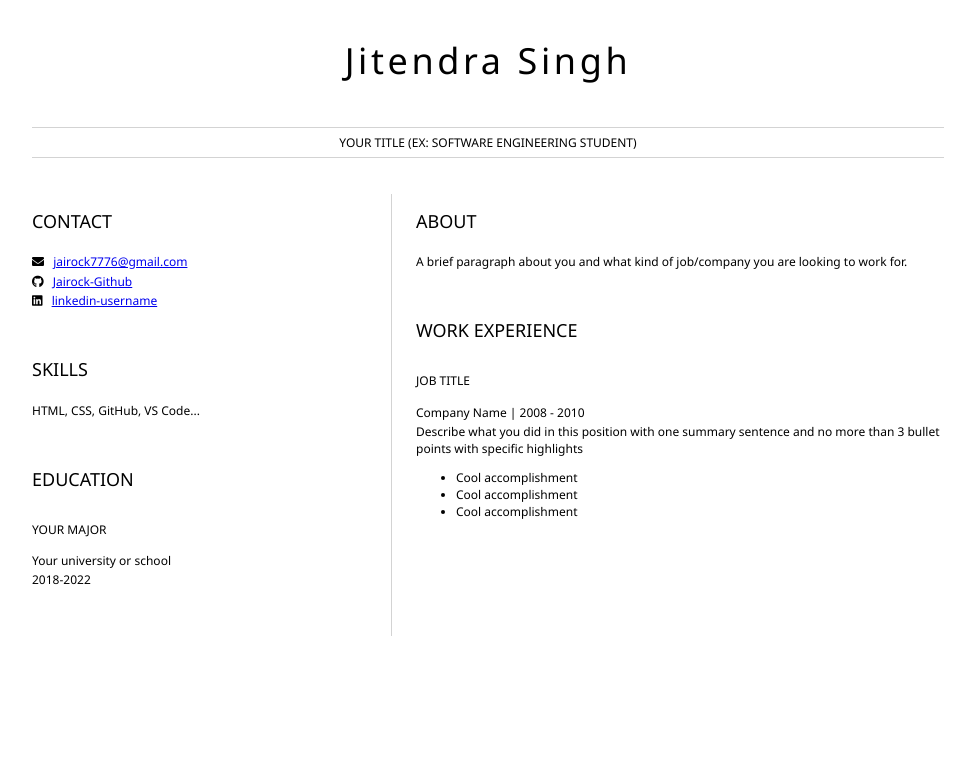
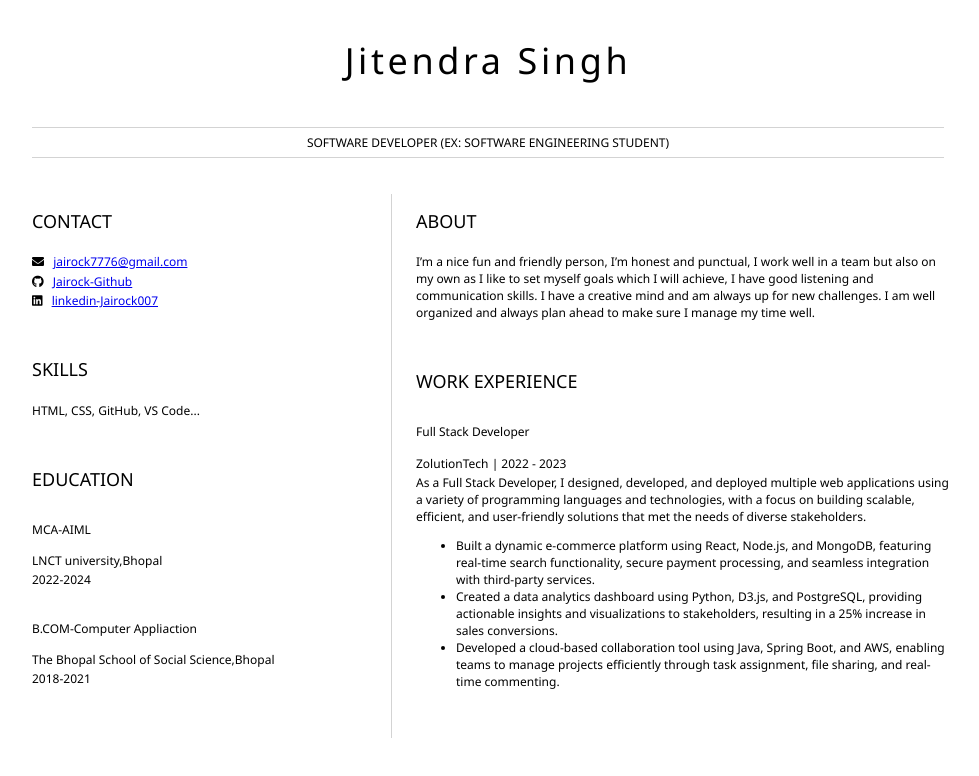
Before and after one commit to jairock007/resume, a plain HTML site: page index.html in a window 1280 px wide. Shown: the whole page, without its empty margins (152-1131 px from the left). Drawn offline with Linux system fonts and the light colour scheme.

Commit message:
Update index.html

```diff
--- a/index.html
+++ b/index.html
@@ -10,7 +10,7 @@
 			<!-- resume header with your name and title -->
 			<h1>Jitendra Singh</h1>
 			<hr>
-			YOUR TITLE (EX: SOFTWARE ENGINEERING STUDENT)
+			SOFTWARE DEVELOPER (EX: SOFTWARE ENGINEERING STUDENT)
 			<hr>
 		</header>
 		<main>
@@ -28,7 +28,7 @@
                     </p>
                     <p>
                         <i class="fab fa-linkedin" aria-hidden="true"></i>
-                        <a href="linkedin.com/linkedin-username">linkedin-username</a>
+                        <a href="linkedin.com/linkedin-username">linkedin-Jairock007</a>
                     </p>
 				</section>
 				<section>
@@ -39,12 +39,20 @@
 				<section>
 					<h2>EDUCATION</h2>
 					<!-- your education -->
-                    <h3>YOUR MAJOR</h3>
+                    <h3>MCA-AIML</h3>
                     <p>
-                        Your university or school
+                        LNCT university,Bhopal
                     </p>
                     <p>
-                        2018-2022
+                        2022-2024
+                    </p>
+					<br>
+					<h3>B.COM-Computer Appliaction</h3>
+                    <p>
+                        The Bhopal School of Social Science,Bhopal
+                    </p>
+                    <p>
+                        2018-2021
                     </p>
 				</section>
 			</article>
@@ -52,22 +60,22 @@
 				<section>
 					<h2>ABOUT</h2>
 					<!-- about you -->
-                    <p>A brief paragraph about you and what kind of job/company you are looking to work for.</p>
+                    <p>I’m a nice fun and friendly person, I’m honest and punctual, I work well in a team but also on my own as I like to set myself goals which I will achieve, I have good listening and communication skills. I have a creative mind and am always up for new challenges. I am well organized and always plan ahead to make sure I manage my time well.</p>
 				</section>
 				<section>
 					<h2>WORK EXPERIENCE</h2>
 					<!-- your work experience -->
-                    <h3>JOB TITLE</h3>
+                    <h3>Full Stack Developer</h3>
                     <p>
-                            Company Name | 2008 - 2010
+						ZolutionTech | 2022 - 2023
                     </p>
                     <p>
-                            Describe what you did in this position with one summary sentence and no more than 3 bullet points with specific highlights
+                        As a Full Stack Developer, I designed, developed, and deployed multiple web applications using a variety of programming languages and technologies, with a focus on building scalable, efficient, and user-friendly solutions that met the needs of diverse stakeholders.
                     </p>
                     <ul>
-                            <li>Cool accomplishment</li>
-                            <li>Cool accomplishment</li>
-                            <li>Cool accomplishment</li>
+                            <li>Built a dynamic e-commerce platform using React, Node.js, and MongoDB, featuring real-time search functionality, secure payment processing, and seamless integration with third-party services.</li>
+                            <li>Created a data analytics dashboard using Python, D3.js, and PostgreSQL, providing actionable insights and visualizations to stakeholders, resulting in a 25% increase in sales conversions.</li>
+                            <li> Developed a cloud-based collaboration tool using Java, Spring Boot, and AWS, enabling teams to manage projects efficiently through task assignment, file sharing, and real-time commenting.</li>
                     </ul>
 				</section>
 			</article>
```
